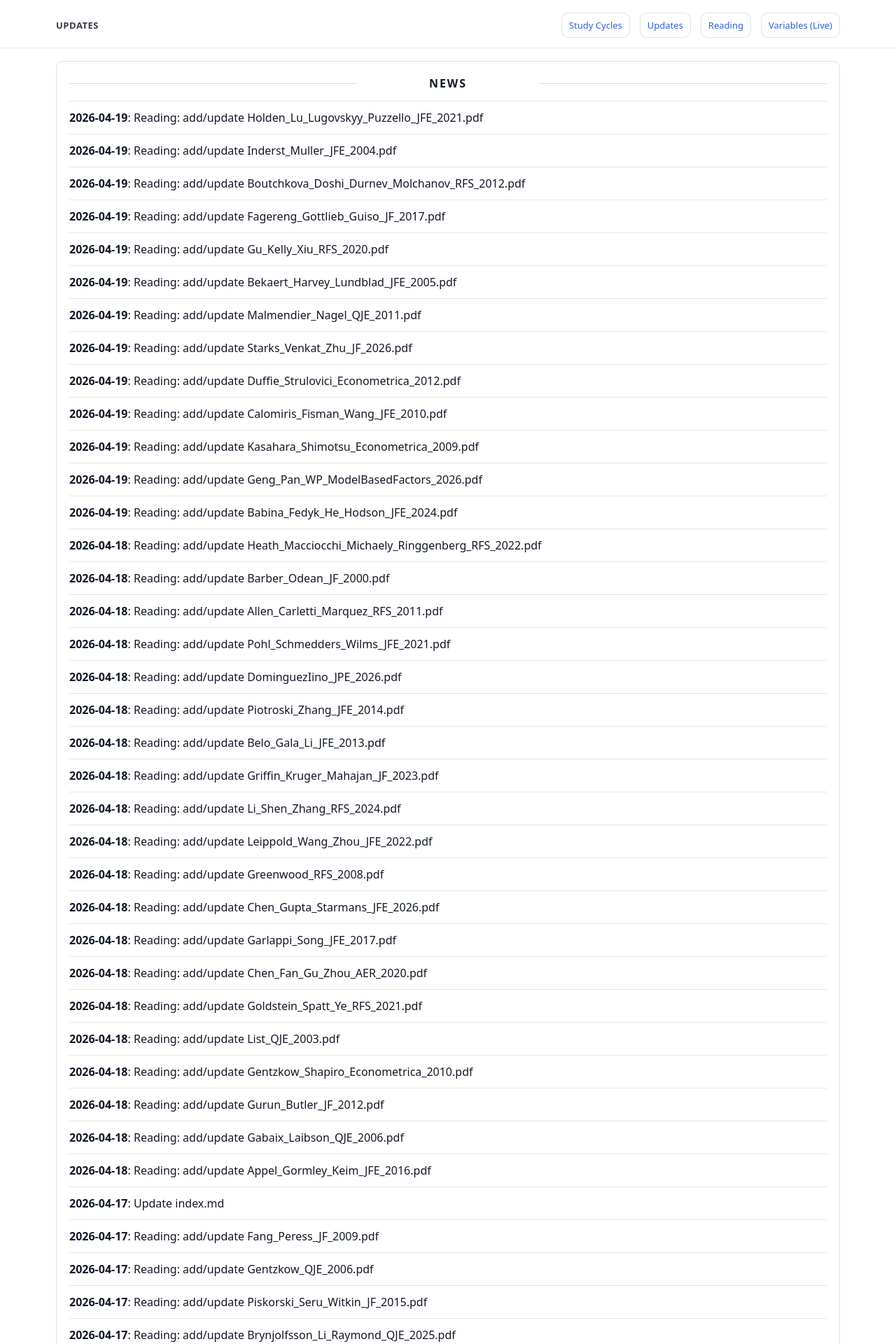
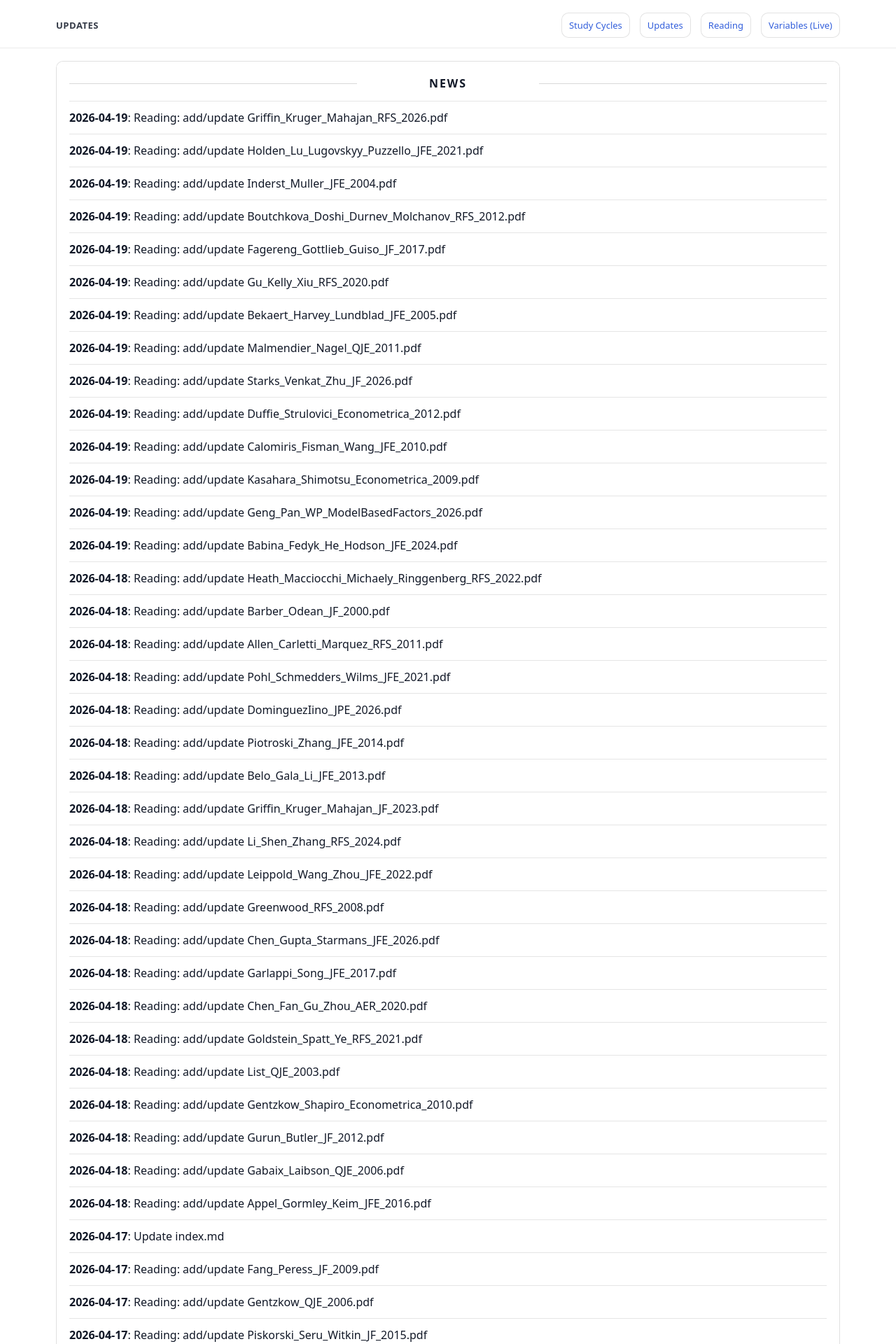
Before and after one commit to yaxinzn/study-archive, a Jekyll site: the page built from updates/index.md, in a window 1280 px wide. Shown: the top 1920 px of the page at 70% size. Built offline with Jekyll 4.4.1, drawn with Linux system fonts in a browser that asks for light colours; some of the changed text lies outside the part shown.

Commit message:
chore: update NEWS feed

```diff
--- a/_data/news.yml
+++ b/_data/news.yml
@@ -1,4 +1,7 @@
 # Auto-generated update history (sorted newest -> oldest). Do not edit manually.
+- ts: "1776596166"
+  date: "2026-04-19"
+  title: "Reading: add/update Griffin_Kruger_Mahajan_RFS_2026.pdf"
 - ts: "1776595111"
   date: "2026-04-19"
   title: "Reading: add/update Holden_Lu_Lugovskyy_Puzzello_JFE_2021.pdf"
```
